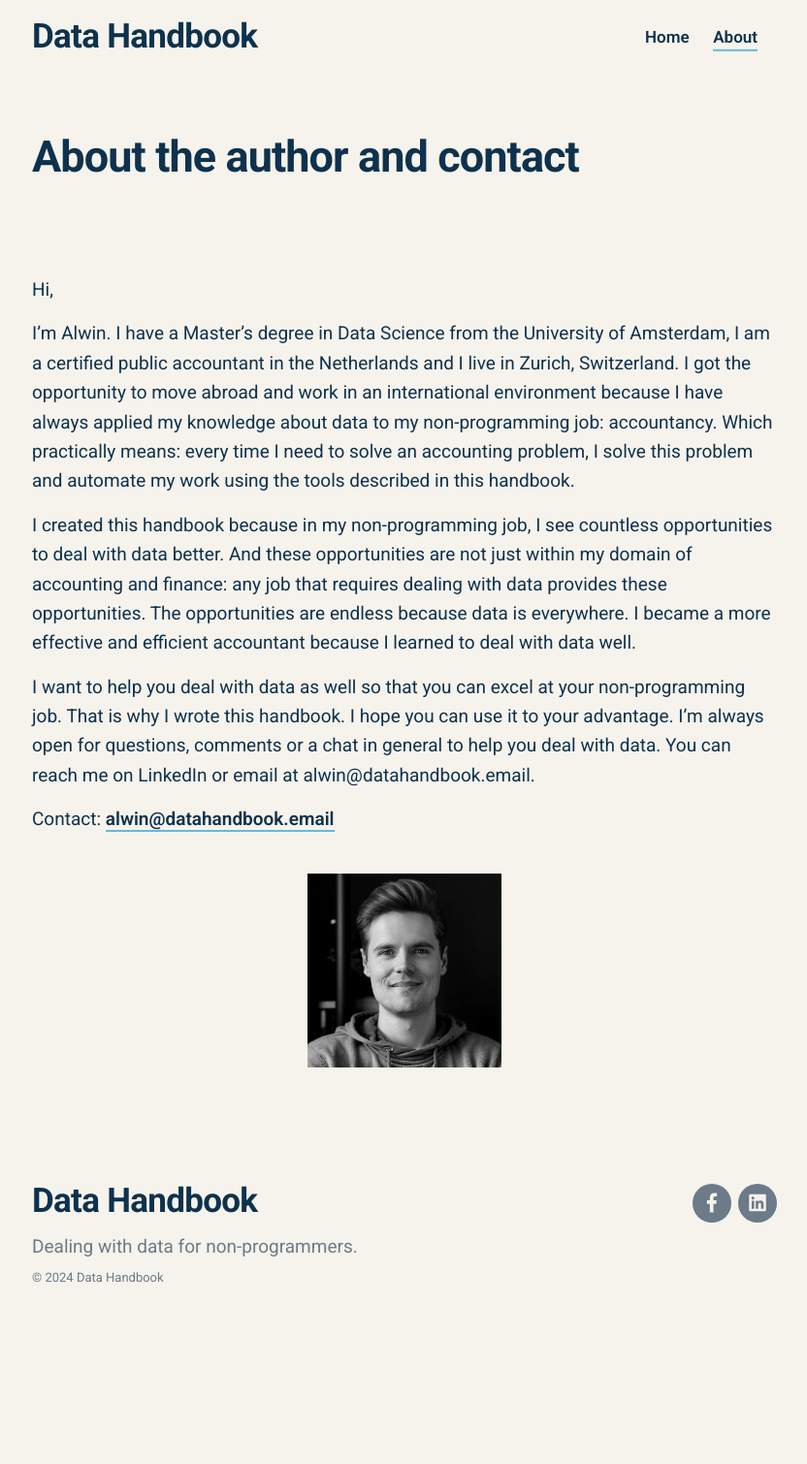
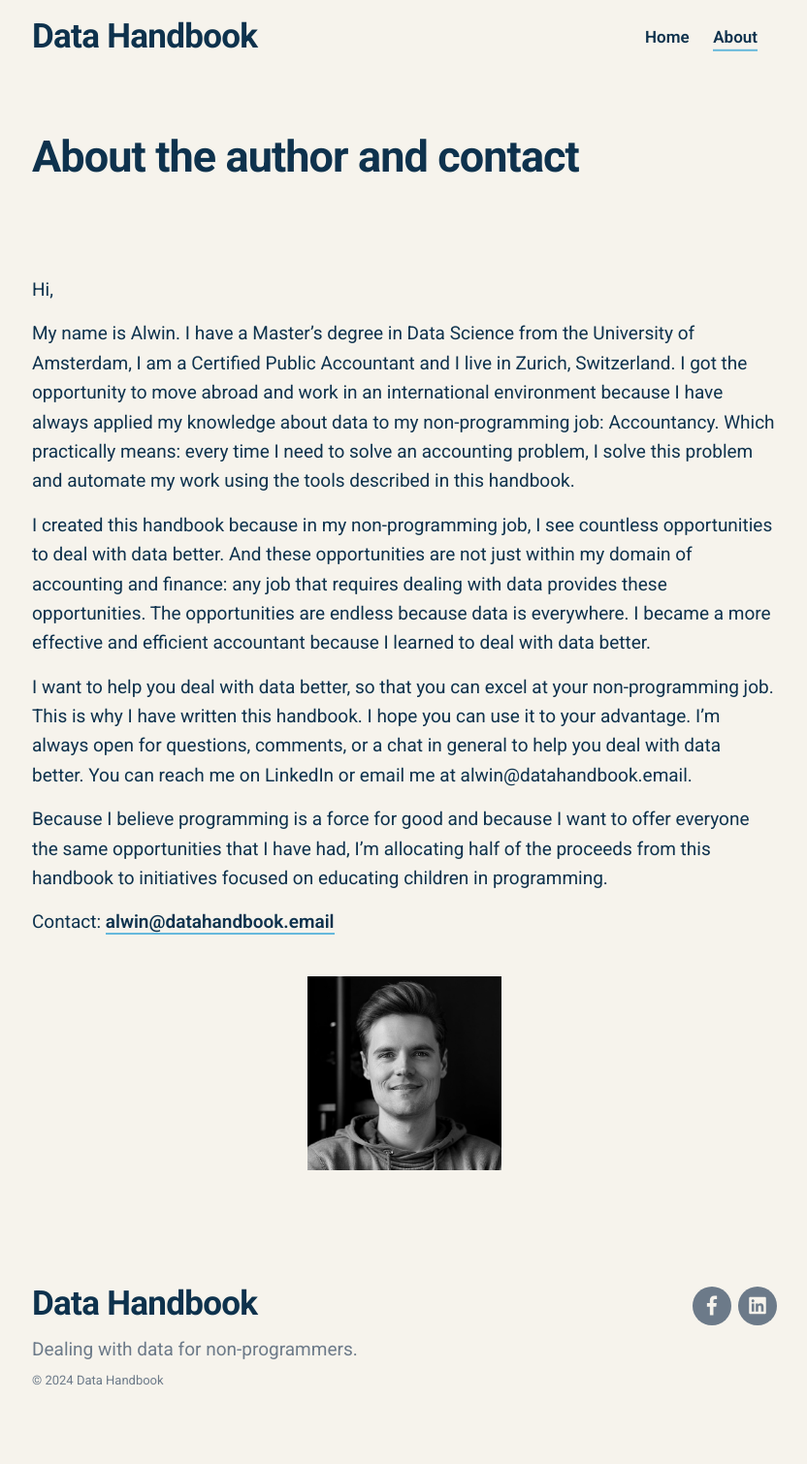
Before and after one commit to AlwinLijdsman/alwinlijdsman.github.io, a Jekyll site: the page built from _pages/about.md, in a window 1280 px wide. Shown: the whole page at 97% size, without its empty margins (223-1055 px from the left). Built offline with Jekyll 4.4.1, drawn with Linux system fonts in a browser that asks for light colours; nearby versions of some CDN libraries; comment, search, counter and statistics services are not loaded; before the commit the page ends 1404 px from its top, so only the background shows below that.

Commit message:
updates about page

```diff
--- a/_pages/about.md
+++ b/_pages/about.md
@@ -10,11 +10,13 @@ featured_image: /images/alwin_picture.png
 
 Hi,
 
-I’m Alwin. I have a Master’s degree in Data Science from the University of Amsterdam, I am a certified public accountant in the Netherlands and I live in Zurich, Switzerland. I got the opportunity to move abroad and work in an international environment because I have always applied my knowledge about data to my non-programming job: accountancy. Which practically means: every time I need to solve an accounting problem, I solve this problem and automate my work using the tools described in this handbook.
+My name is Alwin. I have a Master’s degree in Data Science from the University of Amsterdam, I am a Certified Public Accountant and I live in Zurich, Switzerland. I got the opportunity to move abroad and work in an international environment because I have always applied my knowledge about data to my non-programming job: Accountancy. Which practically means: every time I need to solve an accounting problem, I solve this problem and automate my work using the tools described in this handbook.
 
-I created this handbook because in my non-programming job, I see countless opportunities to deal with data better. And these opportunities are not just within my domain of accounting and finance: any job that requires dealing with data provides these opportunities. The opportunities are endless because data is everywhere. I became a more effective and efficient accountant because I learned to deal with data well.
+I created this handbook because in my non-programming job, I see countless opportunities to deal with data better. And these opportunities are not just within my domain of accounting and finance: any job that requires dealing with data provides these opportunities. The opportunities are endless because data is everywhere. I became a more effective and efficient accountant because I learned to deal with data better.
 
-I want to help you deal with data as well so that you can excel at your non-programming job. That is why I wrote this handbook. I hope you can use it to your advantage. I’m always open for questions, comments or a chat in general to help you deal with data. You can reach me on LinkedIn or email at alwin@datahandbook.email.
+I want to help you deal with data better, so that you can excel at your non-programming job. This is why I have written this handbook. I hope you can use it to your advantage. I’m always open for questions, comments, or a chat in general to help you deal with data better. You can reach me on LinkedIn or email me at alwin@datahandbook.email.
+
+Because I believe programming is a force for good and because I want to offer everyone the same opportunities that I have had, I'm allocating half of the proceeds from this handbook to initiatives focused on educating children in programming.
 
 Contact: [alwin@datahandbook.email](mailto:alwin@datahandbook.email)
 
```
